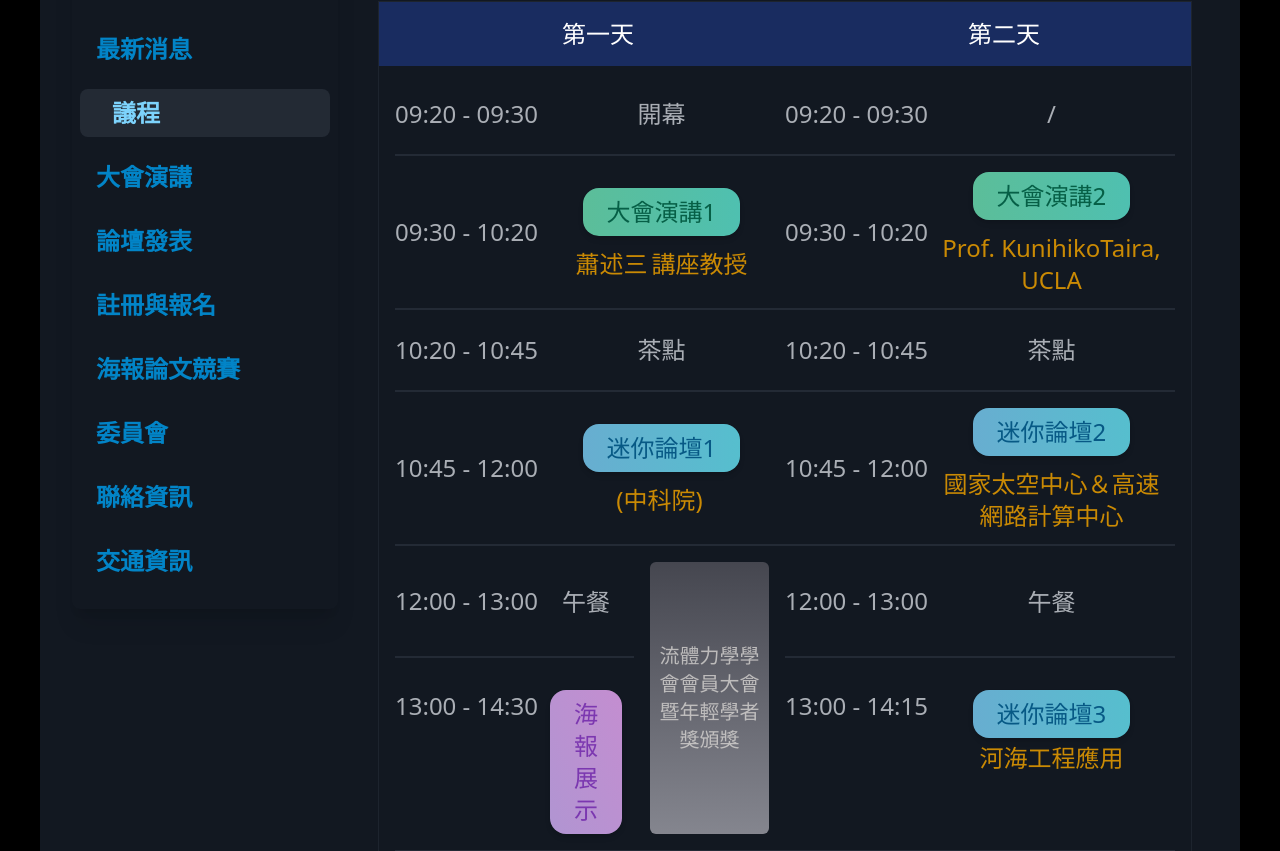
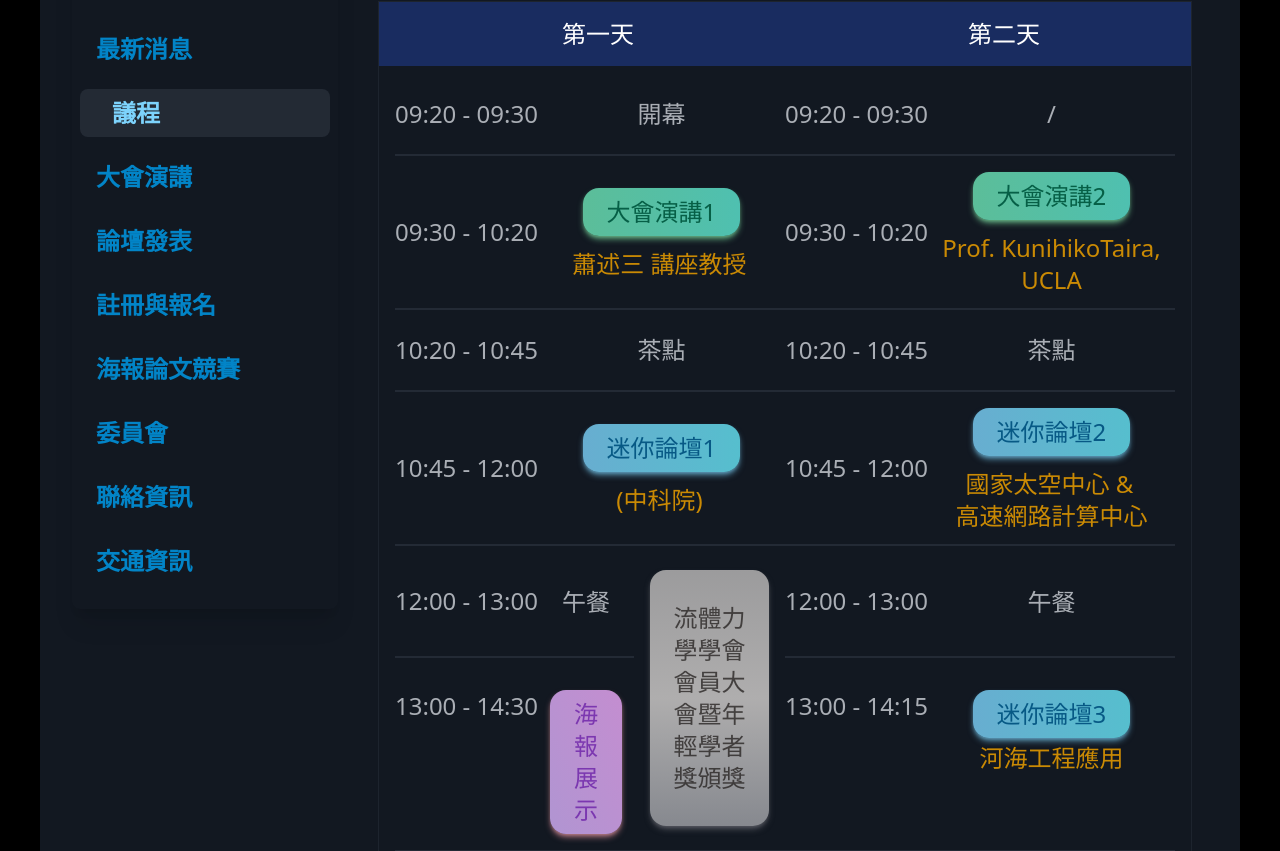
Before and after one commit to OwLu0905/fluid, a Next.js app: page /agenda in a window 1280 px wide. Shown: the part 529-1380 px from the top of the page. Built offline with nearby package versions, Linux system fonts and the light colour scheme.

Commit message:
fix special table block color

```diff
--- a/src/styles/globals.css
+++ b/src/styles/globals.css
@@ -2,6 +2,9 @@
 @tailwind components;
 @tailwind utilities;
 
+* {
+  @apply font-sans;
+}
 ::selection {
   color: white;
   @apply bg-teal-400/80;
--- a/src/view/agenda/SpecialTable.tsx
+++ b/src/view/agenda/SpecialTable.tsx
@@ -176,7 +176,7 @@ const SpecialAgendaTable = () => {
             </div>
 
             <div className="min-h-[7rem] py-4">
-              <p className="mx-3 mt-4 inline-block rounded-2xl  bg-gradient-to-tr from-purple-300/80 to-fuchsia-300/80 px-4 py-1 text-purple-800/80 shadow-md md:px-6 md:py-2">
+              <p className="mx-3 mt-4 inline-block grow rounded-2xl bg-gradient-to-tr from-purple-300/80 to-fuchsia-300/80 px-4 py-1 text-purple-800/80 shadow-md shadow-rose-300/60 md:px-6 md:py-2">
                 海報展⽰
               </p>
             </div>
@@ -188,9 +188,12 @@ const SpecialAgendaTable = () => {
               海報展示
             </p> */}
           </div>
-          <div className="my-4 flex min-h-[10rem] max-w-[6rem] shrink items-center rounded-md bg-gradient-to-b from-zinc-600/80 to-zinc-400/80 py-4 px-2 text-stone-300/80 sm:mx-4 sm:max-w-[4rem] sm:text-base md:max-w-[5rem] lg:max-w-[6rem] lg:text-xl xl:max-w-[8rem] 2xl:max-w-[12rem]">
+          <div className="md:text-md my-6 mx-2 flex max-w-[6rem] shrink items-center rounded-2xl bg-gradient-to-b from-stone-300/70 via-stone-300/80 to-zinc-300/60 px-2 py-1 text-sm text-stone-800/80 shadow-md shadow-zinc-500/60 sm:mx-4 sm:max-w-[6rem] sm:text-base md:max-w-[6rem] lg:max-w-[6rem] lg:text-lg xl:max-w-[8rem] xl:px-4 xl:text-2xl 2xl:max-w-[10rem]">
             流體力學學會會員大會暨年輕學者獎頒獎
           </div>
+          {/* <div className="my-4 flex min-h-[10rem] max-w-[6rem] shrink items-center rounded-md bg-gradient-to-b from-zinc-600/80 to-zinc-400/80 py-4 px-2 text-stone-300/80 sm:mx-4 sm:max-w-[4rem] sm:text-base md:max-w-[5rem] lg:max-w-[6rem] lg:text-xl xl:max-w-[8rem] 2xl:max-w-[12rem]">
+            流體力學學會會員大會暨年輕學者獎頒獎
+          </div> */}
         </div>
       </div>
       <div className="flex w-1/2">
@@ -210,7 +213,7 @@ const SpecialAgendaTable = () => {
             </div>
 
             <div className="flex min-h-[7rem] flex-col py-4">
-              <p className="mx-auto mt-4 inline-block rounded-2xl bg-gradient-to-r from-sky-300/80  to-cyan-300/80  px-4 py-1  text-sky-800 shadow-md md:px-6  md:py-2">
+              <p className="mx-auto mt-4 inline-block rounded-2xl bg-gradient-to-r from-sky-300/80  to-cyan-300/80  px-4 py-1  text-sky-800 shadow-md shadow-sky-300/60 md:px-6 md:py-2">
                 迷你論壇3
               </p>
               <p className="my-1 mx-auto flex items-center text-center font-light text-yellow-600 sm:max-w-[8.5rem]  md:max-w-[10rem] lg:max-w-[12rem] xl:max-w-[14rem]">
--- a/src/view/agenda/Table.tsx
+++ b/src/view/agenda/Table.tsx
@@ -8,9 +8,9 @@ type AgendaPageProps = {
 
 const tagStyle = {
   0: "",
-  1: "bg-gradient-to-r  from-emerald-300/80 to-teal-300/80 text-emerald-800 shadow-md",
-  2: "bg-gradient-to-r  from-sky-300/80 to-cyan-300/80 text-sky-800  shadow-md",
-  3: "bg-gradient-to-r  from-violet-300/80 to-purple-300/80 text-violet-800 shadow-md",
+  1: "bg-gradient-to-r  from-emerald-300/80 to-teal-300/80 text-emerald-800 shadow-md shadow-green-300/60",
+  2: "bg-gradient-to-r  from-sky-300/80 to-cyan-300/80 text-sky-800  shadow-md shadow-sky-300/60",
+  3: "bg-gradient-to-r  from-purple-300/80 to-fuchsia-300/80 text-purple-800/80 shadow-md shadow-rose-300/60",
 };
 
 type AgendaTableListType = {
@@ -216,7 +216,7 @@ const agendaPCTableBefore: {
       {
         time: "10:45 - 12:00",
         content: "迷你論壇2",
-        annotation: "國家太空中心＆高速網路計算中心",
+        annotation: "國家太空中心 高速網路計算中心",
         type: 2,
       },
     ],
@@ -393,17 +393,25 @@ const AgendaTable = (props: AgendaPageProps) => {
                           </h4>
                           {list[0]?.annotation && (
                             <p className="my-1 mx-auto flex flex-wrap items-center text-center font-light  text-yellow-600">
-                              {list[0]?.annotation ? (
+                              {list[0]?.annotation && list[0]?.annotation ? (
                                 <>
                                   <span className="mr-1 inline-block grow text-center">
-                                    {list[0]?.annotation.split(" ")[0]}
+                                    {list[0]?.annotation.split("-")[0]}
                                   </span>
                                   <span className="inline-block grow text-center">
-                                    {list[0]?.annotation.split(" ")[1]}
+                                    {list[0]?.annotation.split("-")[1]}
                                   </span>
                                 </>
                               ) : (
-                                <></>
+                                <>
+                                  <span className="mr-1 inline-block grow text-center">
+                                    {list[0]?.annotation.split("&")[0]}
+                                  </span>
+                                  <br />
+                                  <span className="inline-block grow text-center">
+                                    {list[0]?.annotation.split("&")[1]}
+                                  </span>
+                                </>
                               )}
                             </p>
                           )}
@@ -422,9 +430,22 @@ const AgendaTable = (props: AgendaPageProps) => {
                           >
                             {list[1].content}
                           </h4>
+
                           {list[1]?.annotation && (
                             <p className="my-1 mx-auto flex items-center text-center font-light text-yellow-600 sm:max-w-[8.5rem]  md:max-w-[10rem] lg:max-w-[12rem] xl:max-w-[14rem]">
-                              {list[1]?.annotation ?? ""}
+                              {/* {list[1]?.annotation ?? ""}{" "} */}
+                              {list[1]?.annotation.includes("國家") ? (
+                                <div className="mx-auto flex flex-wrap items-center">
+                                  <span className="mr-1 inline-block grow text-center">
+                                    {list[1]?.annotation.split(" ")[0]} &
+                                  </span>
+                                  <span className="inline-block grow text-center">
+                                    {list[1]?.annotation.split(" ")[1]}
+                                  </span>
+                                </div>
+                              ) : (
+                                <> {list[1]?.annotation}</>
+                              )}
                             </p>
                           )}
                         </div>
```
